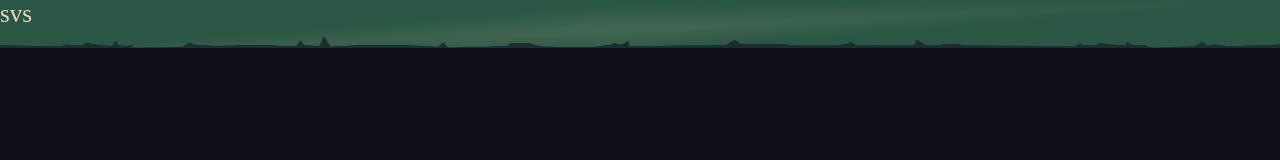
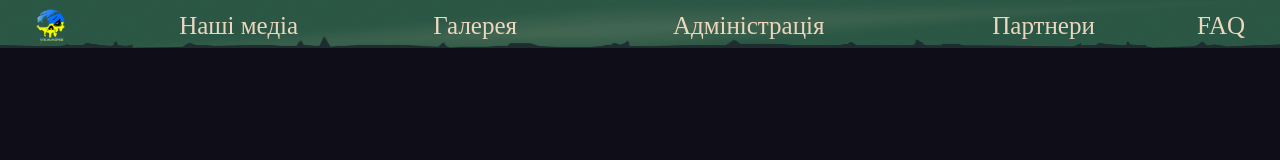
Before and after one commit to VohnikMB/sea_web, a plain HTML site: page index.html in a window 1280 px wide. Drawn offline with Linux system fonts and the light colour scheme.

Commit message:
continuation

```diff
--- a/css/style.css
+++ b/css/style.css
@@ -11,7 +11,7 @@
   position: fixed;
   display: block;
   display: inline-block;
- 	background-size: 100% 100%;
+  background-size: 100% 100%;
   margin: 0px 0px 0px;
   padding: 0px 0px 0px;
   top: 0;
@@ -27,6 +27,17 @@ body{
   padding: 0px ;
    top: 0;
 }
+.header table{
+  height: 100%;
+  width: 100%;
+
+}
+.header img{
+width: 41px;
+height: 41px;
+
+
+}
 
 .header p{
 font-family: 'Comfortaa';
@@ -36,11 +47,8 @@ font-size: 25px;
 line-height: 28px;
 
 color: #ECD6BE;
-
 border: 0px solid #2E5945;
-
 margin: 0px ;
 padding: 0px ;
 top: 0;
-
 }
--- a/index.html
+++ b/index.html
@@ -10,7 +10,18 @@
     </title>
   </head>
   <div class="header">
-    <p>svs</p>
+    <table>
+
+		<tr valign="middle"  align="center">
+			<td><img src="css/image/ico.png"></td>
+			<td><p>Наші медіа</p></td>
+			<td><p>Галерея</p></td>
+			<td><p>Адміністрація</p></td>
+			<td><p>Партнери</p></td>
+			<td><p>FAQ</p></td>
+		</tr>
+</table>
+
   </div>
   <body>
 
```
